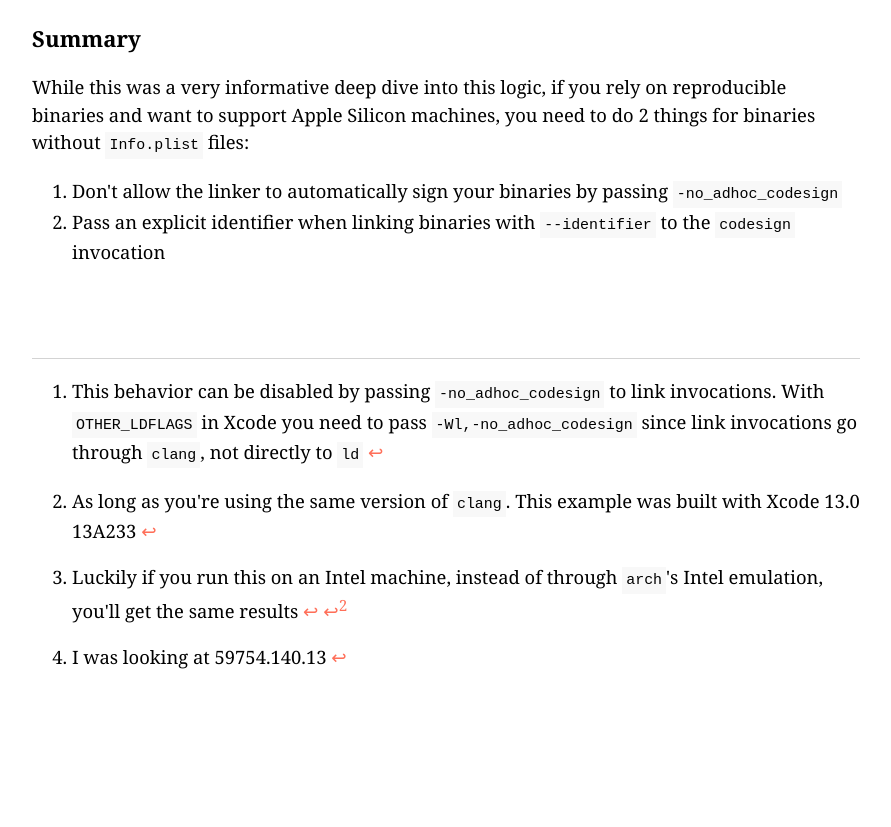
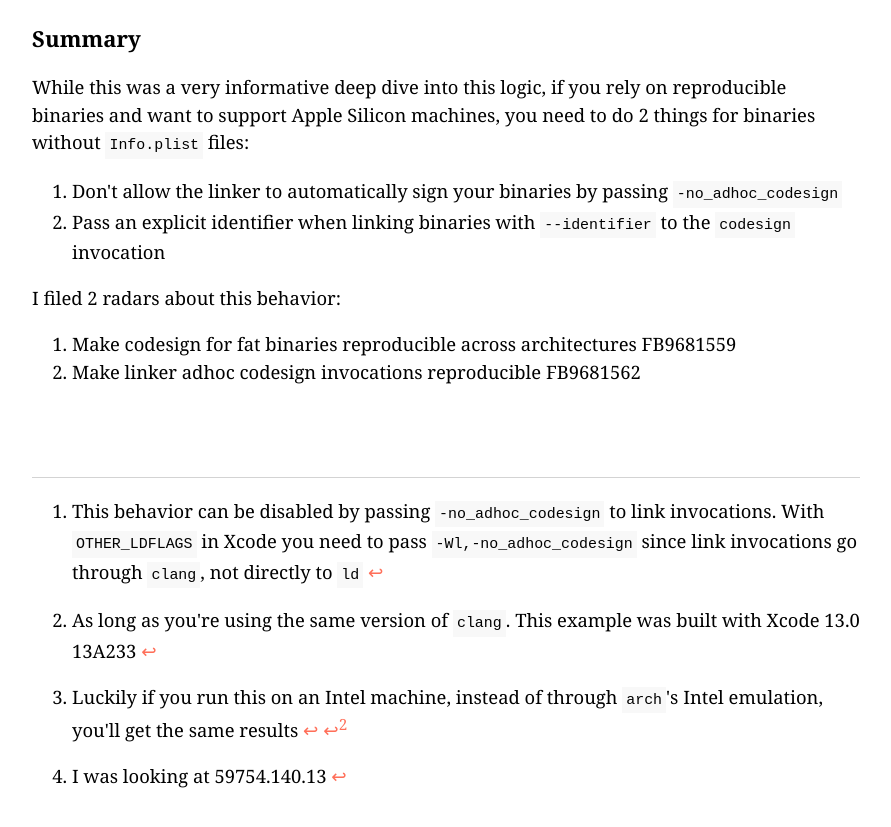
Before and after one commit to keith/smileykeith.com, a Jekyll site: the page built from _posts/2021-10-05-codesign-m1.md, in a window 1280 px wide and 900 px high, scrolled down 4471 px. Shown: the top 827 px of the window, without its empty margins (194-1085 px from the left). Built offline with Jekyll 4.4.1, drawn with Linux system fonts in a browser that asks for light colours; before the commit the page ends 5252 px from its top, so only the background shows below that.

Commit message:
Add radars

```diff
--- a/_posts/2021-10-05-codesign-m1.md
+++ b/_posts/2021-10-05-codesign-m1.md
@@ -211,6 +211,11 @@ need to do 2 things for binaries without `Info.plist` files:
 2. Pass an explicit identifier when linking binaries with `--identifier`
    to the `codesign` invocation
 
+I filed 2 radars about this behavior:
+
+1. Make codesign for fat binaries reproducible across architectures FB9681559
+2. Make linker adhoc codesign invocations reproducible FB9681562
+
 [^1]: This behavior can be disabled by passing `-no_adhoc_codesign` to
       link invocations. With `OTHER_LDFLAGS` in Xcode you need to pass
       `-Wl,-no_adhoc_codesign` since link invocations go through
```
